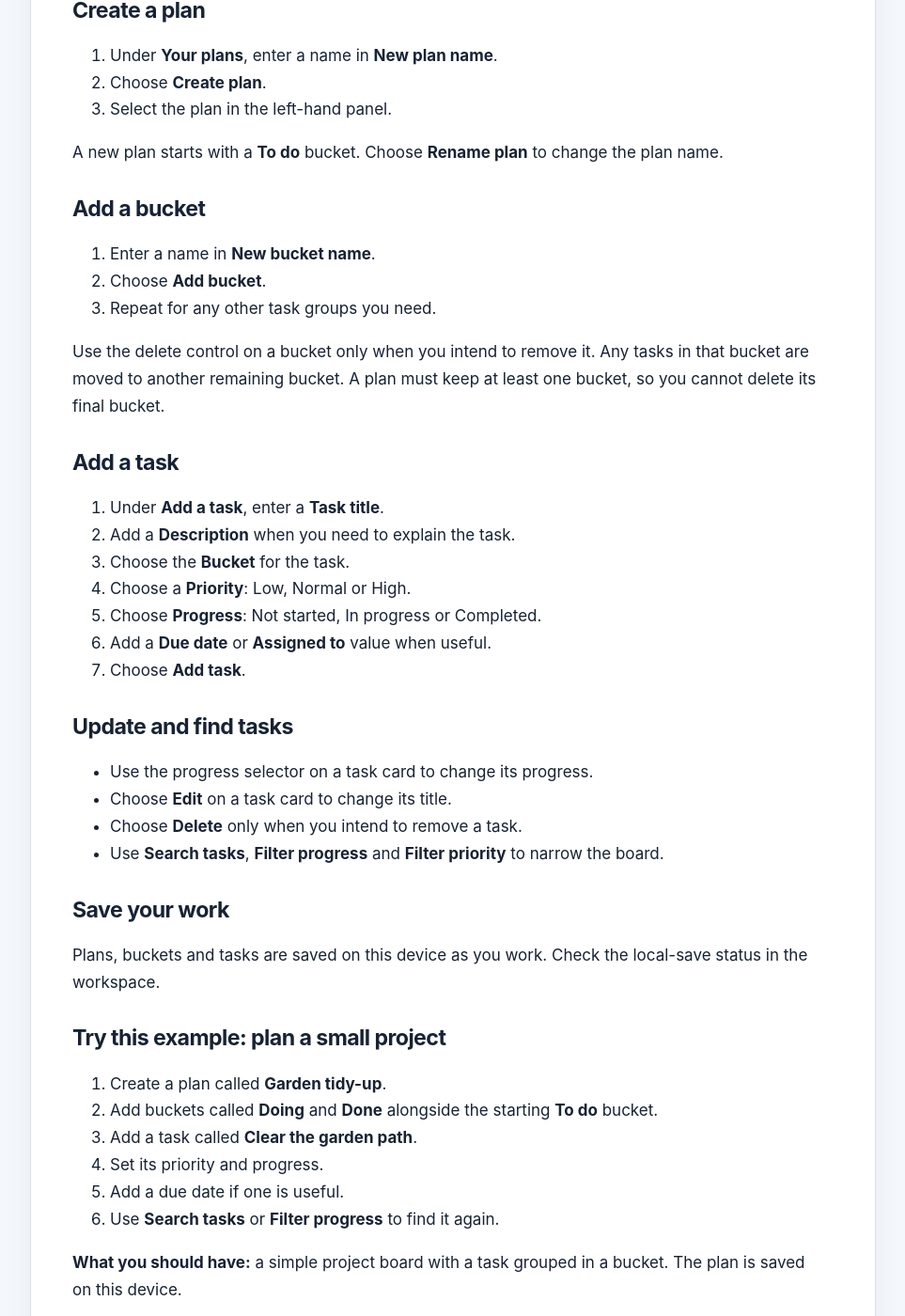
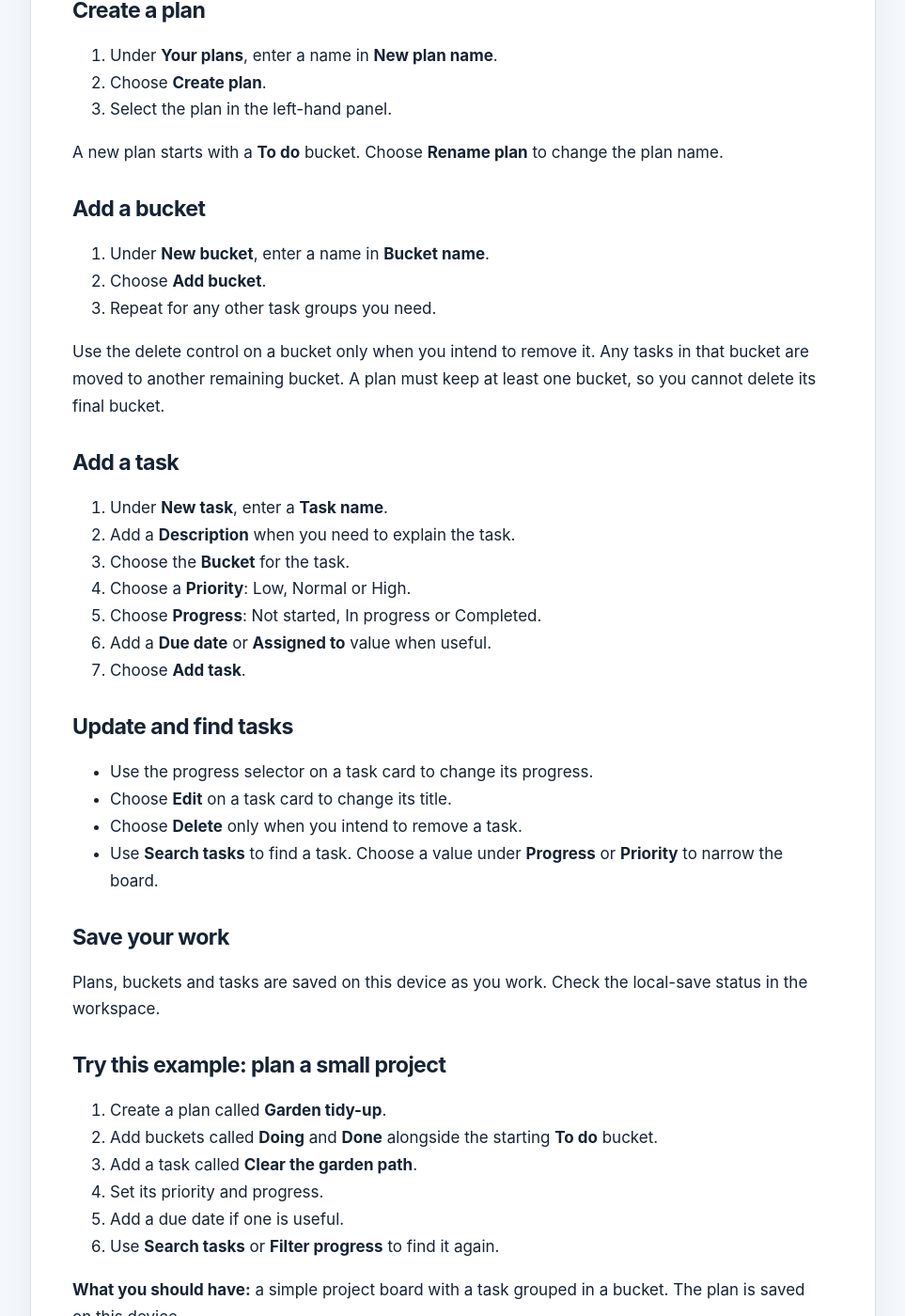
Before and after one commit to conz20/Brightdesk-Wiki, a Jekyll site: the page built from docs/products/planner.md, in a window 1280 px wide and 1400 px high, scrolled down 714 px. Shown: the whole window at 94% size, without its empty margins (158-1121 px from the left). Built offline with Jekyll 4.4.1, drawn with Linux system fonts in a browser that asks for light colours.

Commit message:
docs(planner): match current Brightdesk control labels

```diff
--- a/docs/products/planner.md
+++ b/docs/products/planner.md
@@ -20,7 +20,7 @@ A new plan starts with a **To do** bucket. Choose **Rename plan** to change the
 
 ## Add a bucket
 
-1. Enter a name in **New bucket name**.
+1. Under **New bucket**, enter a name in **Bucket name**.
 2. Choose **Add bucket**.
 3. Repeat for any other task groups you need.
 
@@ -28,7 +28,7 @@ Use the delete control on a bucket only when you intend to remove it. Any tasks
 
 ## Add a task
 
-1. Under **Add a task**, enter a **Task title**.
+1. Under **New task**, enter a **Task name**.
 2. Add a **Description** when you need to explain the task.
 3. Choose the **Bucket** for the task.
 4. Choose a **Priority**: Low, Normal or High.
@@ -41,7 +41,7 @@ Use the delete control on a bucket only when you intend to remove it. Any tasks
 - Use the progress selector on a task card to change its progress.
 - Choose **Edit** on a task card to change its title.
 - Choose **Delete** only when you intend to remove a task.
-- Use **Search tasks**, **Filter progress** and **Filter priority** to narrow the board.
+- Use **Search tasks** to find a task. Choose a value under **Progress** or **Priority** to narrow the board.
 
 ## Save your work
 
```
